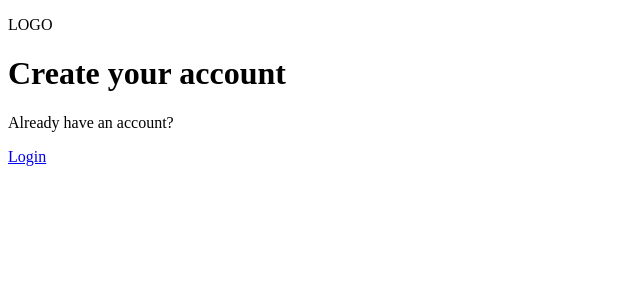
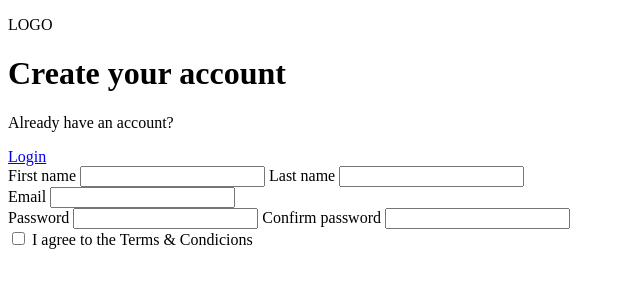
Before and after one commit to FelipeAlmeidaSan/Sing-up, a plain HTML site: page index.html in a window 1280 px wide. Shown: the whole page, without its empty margins (0-640 px from the left). Drawn offline with Linux system fonts and the light colour scheme.

Commit message:
Adição do formulário

```diff
--- a/index.html
+++ b/index.html
@@ -29,6 +29,32 @@
             <p>Already have an account?</p>
             <a href="#">Login</a>
 
+            <form action="#">
+                <label for="fname">First name</label>
+                <input type="text" id="fname" name="fname">
+
+                <label for="lname">Last name</label>
+                <input type="text" id="lname" name="lname"><br>
+
+                <label for="email">Email</label>
+                <input type="email" id="email" name="email"><br>
+
+                <label for="password">Password</label>
+                <input type="password" id="password" name="password">
+
+                <label for="password">Confirm password</label>
+                <input type="password" id="password" name="password"><br>
+
+                <input type="checkbox" id="check" name="check">
+                <label for="check">I agree to the Terms & Condicions</label>
+
+
+
+
+
+
+            </form>
+
         </div>
         <div class="input">
 
```
